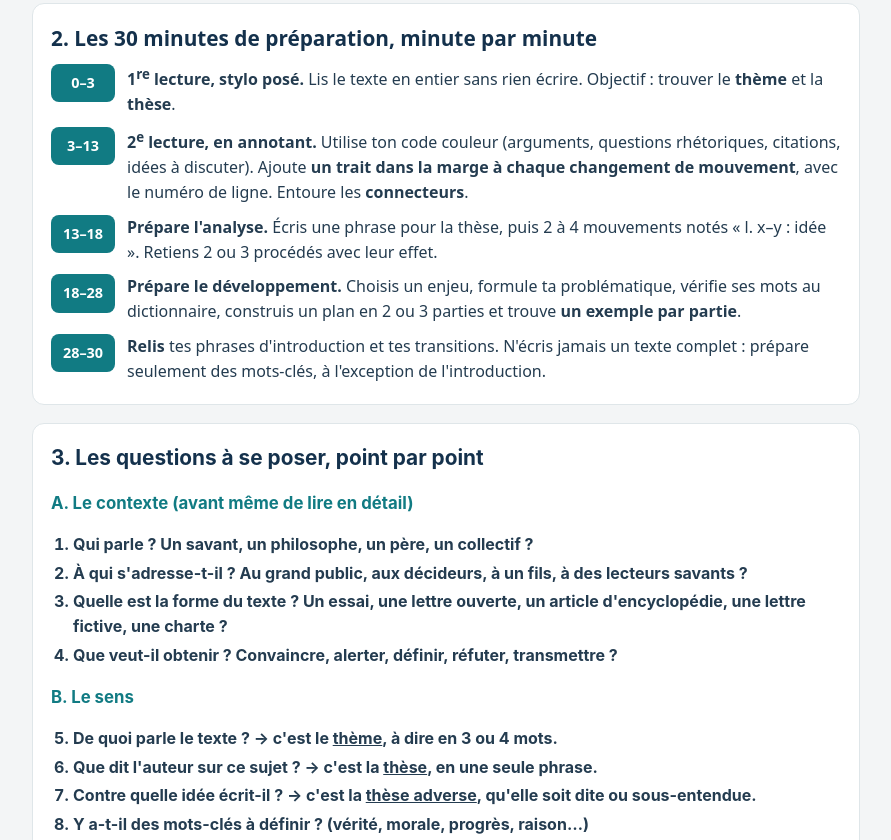
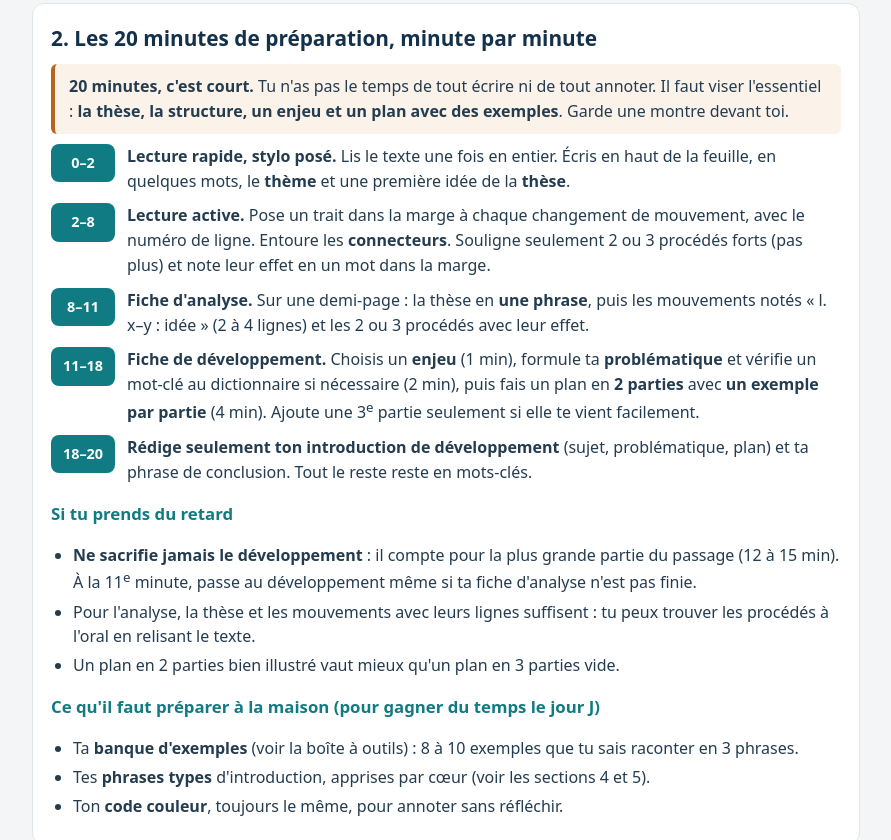
Before and after one commit to xseorkly/ysra-revision, a plain HTML site: page francais/index.html in a window 1280 px wide. Shown: the part 661-1501 px from the top of the page, without its empty margins (194-1085 px from the left). Drawn offline with Linux system fonts and the light colour scheme.

Commit message:
Français : méthode recadrée sur 20 minutes de préparation
Co-Authored-By: Claude Opus 5.5 <noreply@anthropic.com>
Claude-Session: https://claude.ai/code/session_01L77HxvwxsQNs6uAS1hQtqW

```diff
--- a/francais/index.html
+++ b/francais/index.html
@@ -67,7 +67,7 @@
 
 <section id="cadre">
   <h2>1. Le cadre de l'épreuve</h2>
-  <p><b>30 min de préparation</b>, puis <b>30 min de passage</b> :</p>
+  <p><b>20 min de préparation</b>, puis <b>30 min de passage</b> :</p>
   <div class="timeline">
     <div class="tl t1"><b>5–7 min</b>Analyse du texte</div>
     <div class="tl t2"><b>12–15 min</b>Développement personnel</div>
@@ -82,12 +82,25 @@
 </section>
 
 <section id="prep" class="prep">
-  <h2>2. Les 30 minutes de préparation, minute par minute</h2>
-  <div class="step"><div class="min">0–3</div><div><b>1<sup>re</sup> lecture, stylo posé.</b> Lis le texte en entier sans rien écrire. Objectif : trouver le <b>thème</b> et la <b>thèse</b>.</div></div>
-  <div class="step"><div class="min">3–13</div><div><b>2<sup>e</sup> lecture, en annotant.</b> Utilise ton code couleur (arguments, questions rhétoriques, citations, idées à discuter). Ajoute <b>un trait dans la marge à chaque changement de mouvement</b>, avec le numéro de ligne. Entoure les <b>connecteurs</b>.</div></div>
-  <div class="step"><div class="min">13–18</div><div><b>Prépare l'analyse.</b> Écris une phrase pour la thèse, puis 2 à 4 mouvements notés « l. x–y : idée ». Retiens 2 ou 3 procédés avec leur effet.</div></div>
-  <div class="step"><div class="min">18–28</div><div><b>Prépare le développement.</b> Choisis un enjeu, formule ta problématique, vérifie ses mots au dictionnaire, construis un plan en 2 ou 3 parties et trouve <b>un exemple par partie</b>.</div></div>
-  <div class="step"><div class="min">28–30</div><div><b>Relis</b> tes phrases d'introduction et tes transitions. N'écris jamais un texte complet : prépare seulement des mots-clés, à l'exception de l'introduction.</div></div>
+  <h2>2. Les 20 minutes de préparation, minute par minute</h2>
+  <div class="box warn"><b>20 minutes, c'est court.</b> Tu n'as pas le temps de tout écrire ni de tout annoter. Il faut viser l'essentiel : <b>la thèse, la structure, un enjeu et un plan avec des exemples</b>. Garde une montre devant toi.</div>
+  <div class="step"><div class="min">0–2</div><div><b>Lecture rapide, stylo posé.</b> Lis le texte une fois en entier. Écris en haut de la feuille, en quelques mots, le <b>thème</b> et une première idée de la <b>thèse</b>.</div></div>
+  <div class="step"><div class="min">2–8</div><div><b>Lecture active.</b> Pose un trait dans la marge à chaque changement de mouvement, avec le numéro de ligne. Entoure les <b>connecteurs</b>. Souligne seulement 2 ou 3 procédés forts (pas plus) et note leur effet en un mot dans la marge.</div></div>
+  <div class="step"><div class="min">8–11</div><div><b>Fiche d'analyse.</b> Sur une demi-page : la thèse en <b>une phrase</b>, puis les mouvements notés « l. x–y : idée » (2 à 4 lignes) et les 2 ou 3 procédés avec leur effet.</div></div>
+  <div class="step"><div class="min">11–18</div><div><b>Fiche de développement.</b> Choisis un <b>enjeu</b> (1 min), formule ta <b>problématique</b> et vérifie un mot-clé au dictionnaire si nécessaire (2 min), puis fais un plan en <b>2 parties</b> avec <b>un exemple par partie</b> (4 min). Ajoute une 3<sup>e</sup> partie seulement si elle te vient facilement.</div></div>
+  <div class="step"><div class="min">18–20</div><div><b>Rédige seulement ton introduction de développement</b> (sujet, problématique, plan) et ta phrase de conclusion. Tout le reste reste en mots-clés.</div></div>
+  <h3>Si tu prends du retard</h3>
+  <ul>
+    <li><b>Ne sacrifie jamais le développement</b> : il compte pour la plus grande partie du passage (12 à 15 min). À la 11<sup>e</sup> minute, passe au développement même si ta fiche d'analyse n'est pas finie.</li>
+    <li>Pour l'analyse, la thèse et les mouvements avec leurs lignes suffisent : tu peux trouver les procédés à l'oral en relisant le texte.</li>
+    <li>Un plan en 2 parties bien illustré vaut mieux qu'un plan en 3 parties vide.</li>
+  </ul>
+  <h3>Ce qu'il faut préparer à la maison (pour gagner du temps le jour J)</h3>
+  <ul>
+    <li>Ta <b>banque d'exemples</b> (voir la boîte à outils) : 8 à 10 exemples que tu sais raconter en 3 phrases.</li>
+    <li>Tes <b>phrases types</b> d'introduction, apprises par cœur (voir les sections 4 et 5).</li>
+    <li>Ton <b>code couleur</b>, toujours le même, pour annoter sans réfléchir.</li>
+  </ul>
 </section>
 
 <section id="questions">
@@ -247,7 +260,8 @@
     <label><input type="checkbox"><span>Ma problématique est une question simple qui montre une tension.</span></label>
     <label><input type="checkbox"><span>Mon plan a 2 ou 3 parties, avec <b>un exemple différent par partie</b>.</span></label>
     <label><input type="checkbox"><span>Aucune œuvre du programme dans mes exemples.</span></label>
-    <label><input type="checkbox"><span>Mon introduction est rédigée, le reste est en mots-clés.</span></label>
+    <label><input type="checkbox"><span>À la 11<sup>e</sup> minute, je suis passé au développement.</span></label>
+    <label><input type="checkbox"><span>Mon introduction de développement est rédigée, le reste est en mots-clés.</span></label>
     <label><input type="checkbox"><span>Je regarde le jury, je parle lentement et je respecte le temps.</span></label>
   </div>
 </section>
```
Also changed, not shown: index.html (+1 -1 lines).
